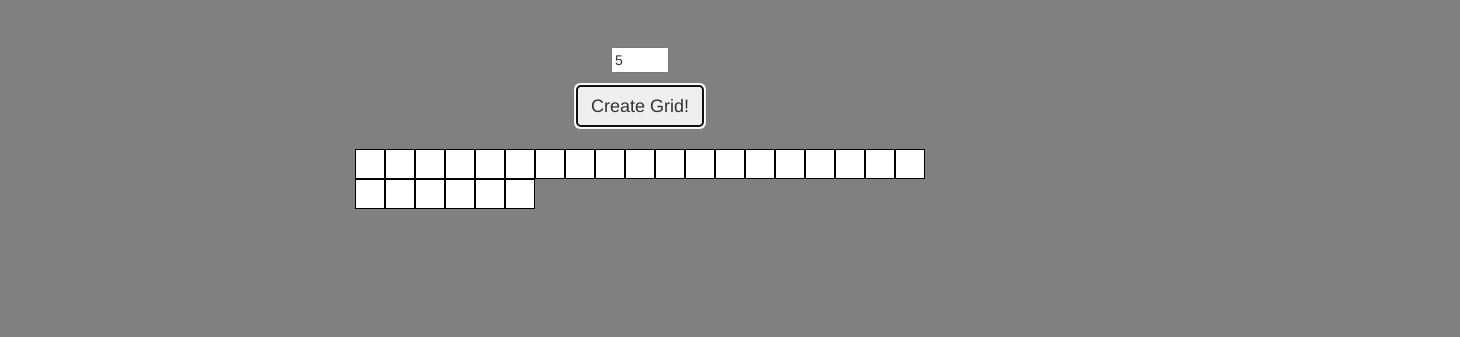
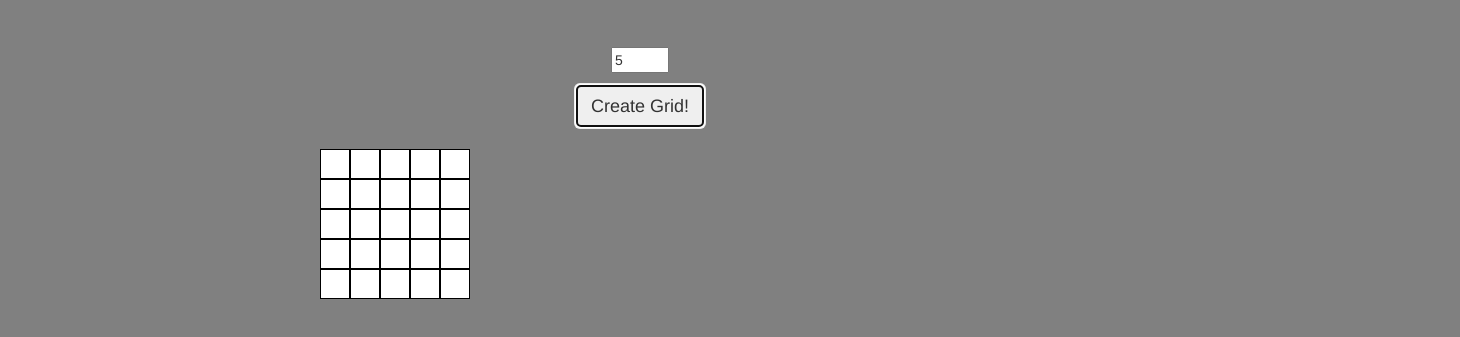
Before and after one commit to jlo4/colorpad, a plain HTML site: page index.html in a window 1280 px wide. Both pictures are taken after typing "5" into the empty fields and a click on the button "Create Grid!". Shown: the part 93-430 px from the top of the page, 1460 px wide, since content can reach past the window. Drawn offline with nearby package versions, Linux system fonts and the light colour scheme.

Commit message:
add clear left to grid

```diff
--- a/colorpad.css
+++ b/colorpad.css
@@ -8,9 +8,9 @@ h1 {
 
 .gridContainer {
 	background: white;
-	max-height: 50%;
-	max-width: 50%;
-	margin: 20px auto;
+	height: 100%;
+	width: 100%;
+	margin: 20px 0 0 250px;
 }
 
 .this {
--- a/colorpad.js
+++ b/colorpad.js
@@ -24,10 +24,24 @@ $(document).ready(function(){
 		for(var i = 0; i < $grid.value; i++){
 			for(var j = 0; j < $grid.value; j++){
 				$('<div class="this">' + '</div>').appendTo(".gridContainer");
+				$('.gridContainer div:nth-child(' + ($grid.value * j) + ') + ').css("clear", "left");
 			}
 		}
 	});
 	$('.gridContainer').on("mouseover", "div", function(){
 		$(this).css("background-color", randomColor());
-	})
+	});
+
+  // $("input").keydown(function () {
+  //   // Save old value.
+  //   $(this).data("size", $(this).val());
+  // });
+  // $("input").keyup(function () {
+  //   // Check correct, else revert back to old value.
+  //   if (parseInt($(this).val()) <= 30 && parseInt($(this).val()) >= 16)
+  //     ;
+  //   else
+  //     $(this).val($(this).data("size"));
+  // });
+
 });
```
